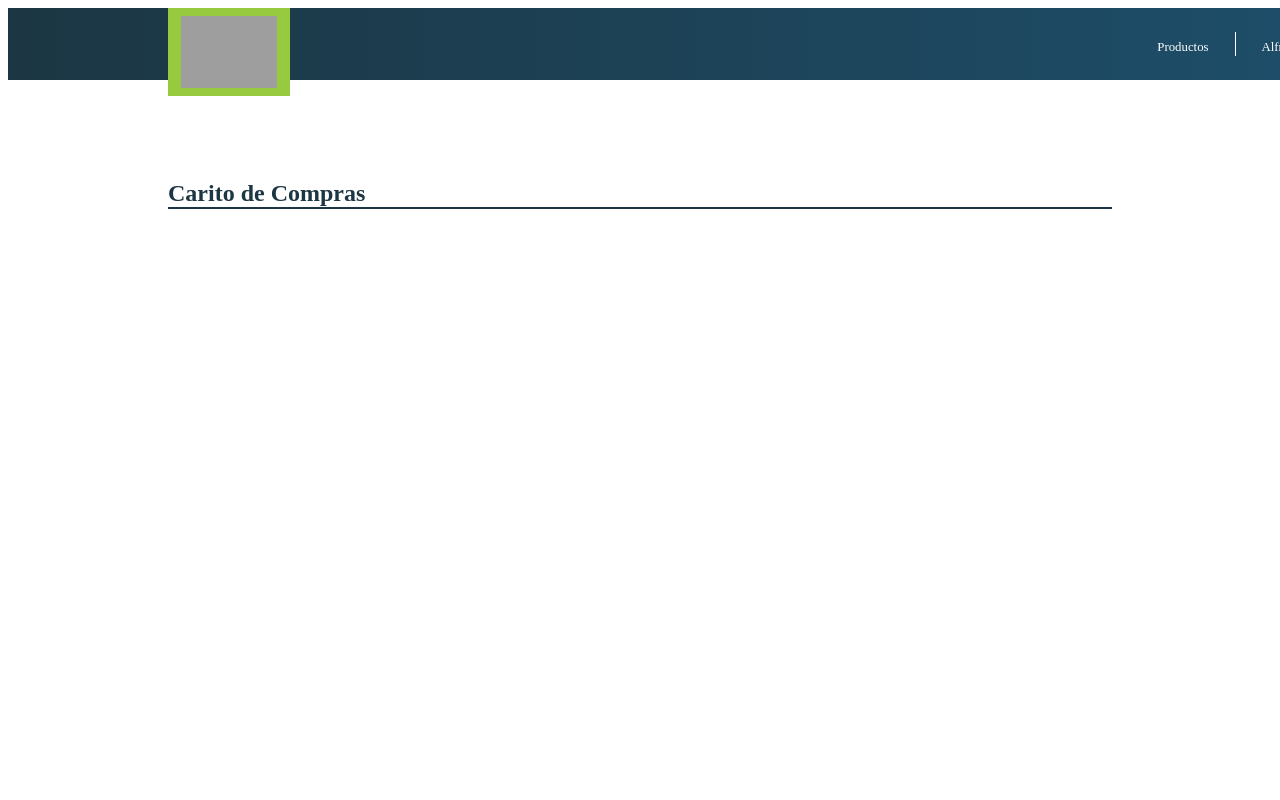
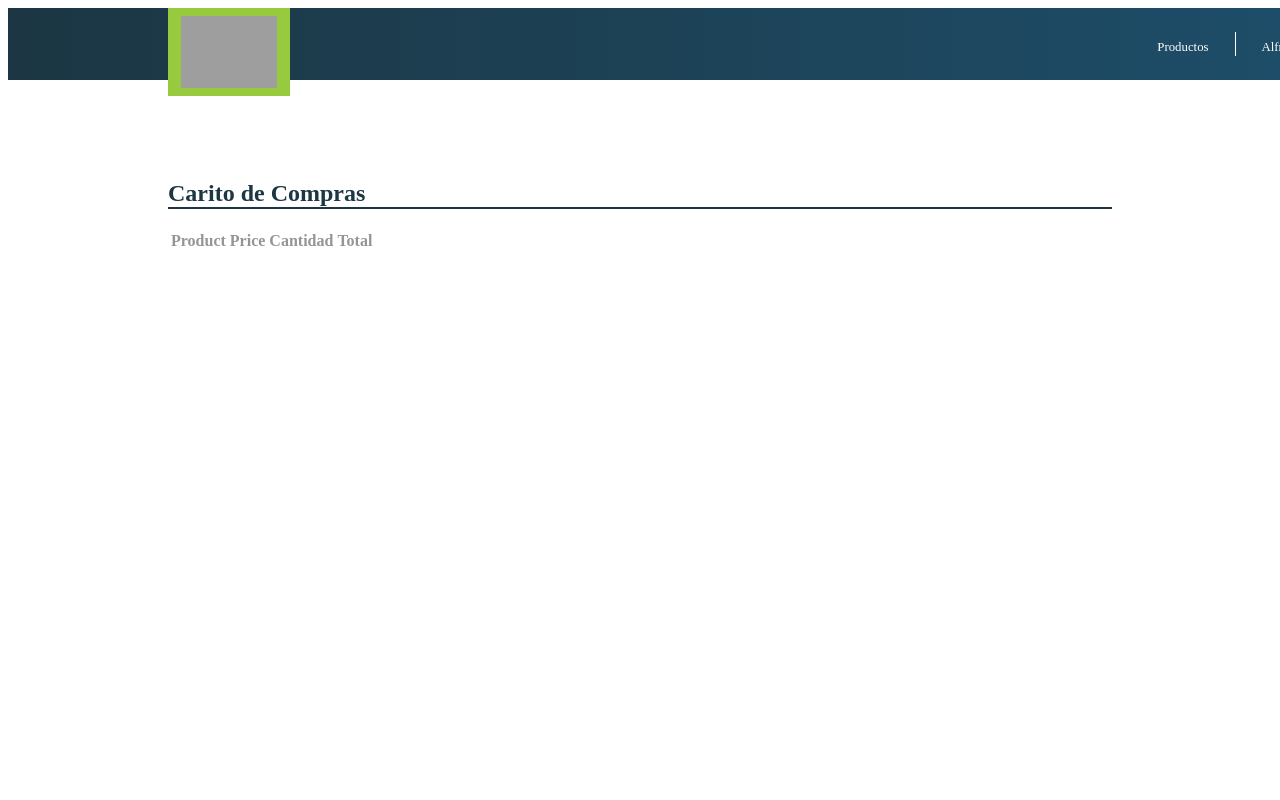
Before and after one commit to alfredomtzg/gatsbyecommerce, a Gatsby site: page /cart in a window 1280 px wide. Shown: the top 800 px of the page. Built offline with nearby package versions, Linux system fonts and the light colour scheme; Gatsby itself is replaced by a stand-in of ours; grey boxes are pictures that could not be loaded.

Commit message:
bring Context

```diff
--- a/src/components/Cart.js
+++ b/src/components/Cart.js
@@ -1,15 +1,22 @@
-import React from 'react'
+import React, { useContext } from 'react'
 import { Link } from 'gatsby'
 import { Button, StyledCart } from '../styles/components'
 import priceFormat from '../utils/priceFormat'
+import { CartContext } from '../Context'
 
 export default function Cart() {
+  const { cart } = useContext(CartContext)
   return (
     <StyledCart>
       <h2> Carito de Compras</h2>
       <table>
         <tbody>
-
+          <tr>
+            <th> Product</th>
+            <th> Price</th>
+            <th> Cantidad</th>
+            <th> Total</th>
+          </tr>
         </tbody>
       </table>
     </StyledCart>
```
